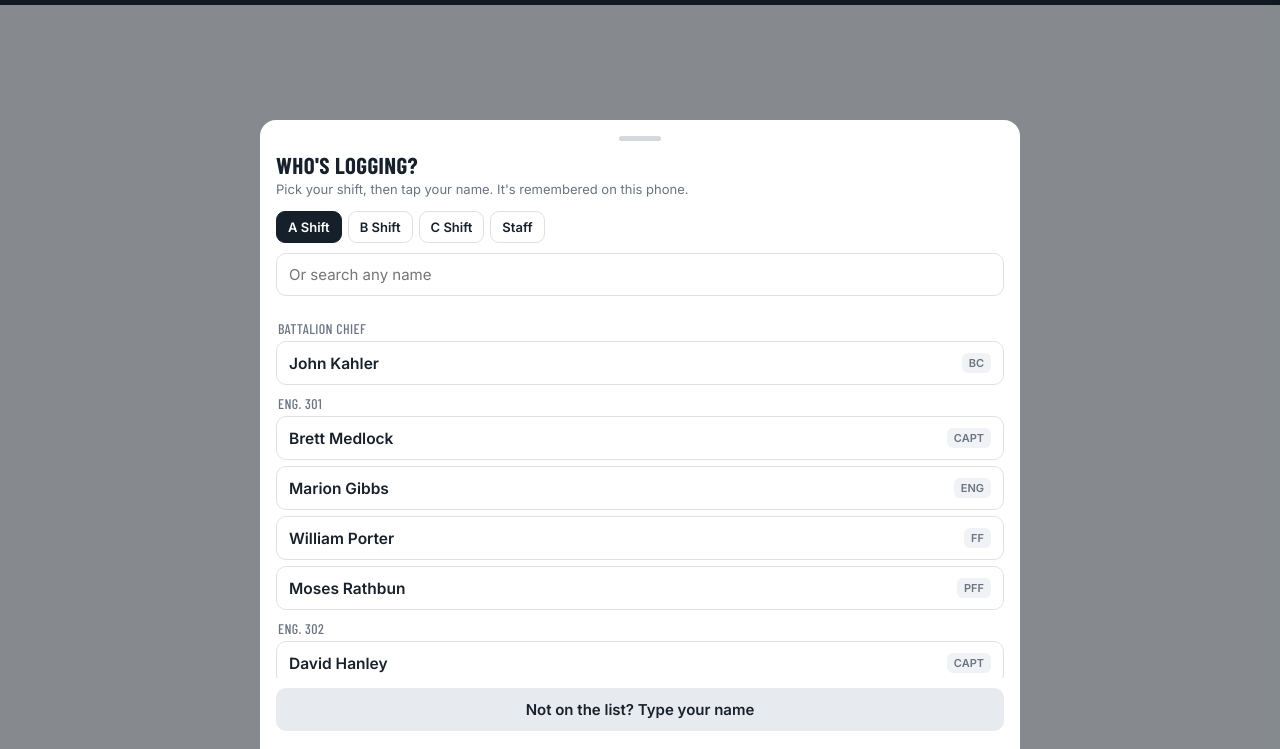
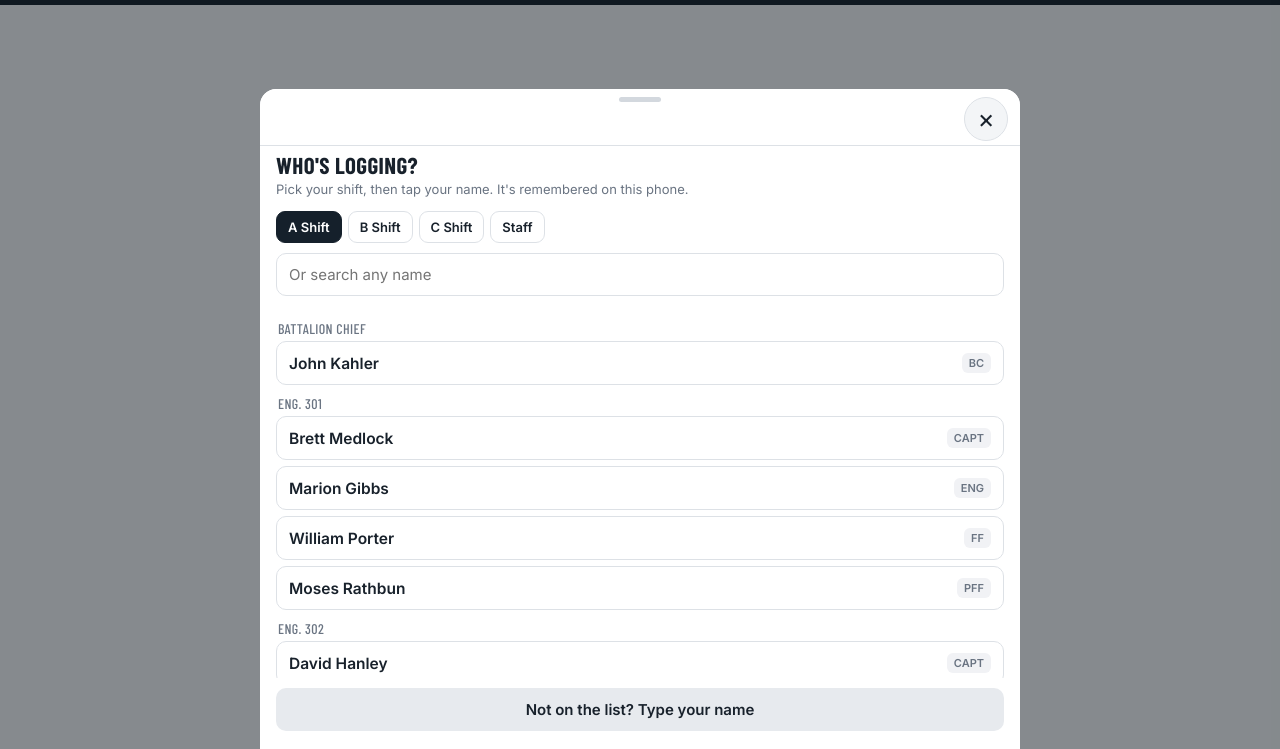
Before and after one commit to usar301-sfr/usar301, a plain HTML site: page index.html in a window 1280 px wide. Shown: the part 51-800 px from the top of the page. Drawn offline with nearby package versions, Linux system fonts and the light colour scheme; no server answers.

Commit message:
Add close button and swipe-down to close on pop-ups
Co-Authored-By: Claude Opus 5.5 <noreply@anthropic.com>
Claude-Session: https://claude.ai/code/session_0163s3U7kdpeU3gvHXJRqNCG

```diff
--- a/index.html
+++ b/index.html
@@ -152,6 +152,11 @@ input.in,textarea.in,select.in{width:100%;border:1px solid var(--line);border-ra
 .sheet.open{transform:none}
 .sheet h3{font-family:var(--head);font-size:23px;margin:0 0 2px;text-transform:uppercase;letter-spacing:.4px}
 .grab{width:42px;height:5px;border-radius:9px;background:#d3d8de;margin:0 auto 10px}
+.sheet-top{position:sticky;top:-16px;z-index:3;background:#fff;margin:-16px -16px 6px;padding:8px 16px 0;height:56px;box-sizing:border-box;border-radius:16px 16px 0 0;touch-action:none;box-shadow:0 1px 0 var(--line)}
+.sheet-top .grab{margin:0 auto 4px}
+.sheet-x{position:absolute;right:12px;top:8px;width:44px;height:44px;border-radius:50%;border:1px solid var(--line);background:#f3f5f7;color:var(--ink);font-size:26px;line-height:1;display:flex;align-items:center;justify-content:center;cursor:pointer;padding:0}
+.sheet-x:active{background:#e3e7eb}
+.sheet h3{padding-right:52px}
 .toast{position:fixed;left:50%;bottom:calc(env(safe-area-inset-bottom) + 80px);transform:translateX(-50%);background:var(--navy);color:#fff;padding:11px 16px;border-radius:10px;z-index:60;font-size:14px;display:none;max-width:90vw}
 .logrow{background:#fff;border:1px solid var(--line);border-radius:10px;padding:10px 12px;margin:6px 0;font-size:13.5px}
 .logrow .a{font-weight:700;font-size:11px;letter-spacing:.5px;text-transform:uppercase;padding:2px 8px;border-radius:999px}
@@ -398,8 +403,22 @@ function closeDrawer(){ $('#drawer').classList.remove('open'); $('#drawerBg').st
 $('#menuBtn').onclick = openDrawer; $('#drawerBg').onclick = closeDrawer;
 function go(r){ if(ctxReady()) S.ctxEdit=false; S.route=r; closeDrawer(); closeSheet(); window.scrollTo(0,0); render(); }
 
-function openSheet(html, onMount){ $('#sheet').innerHTML='<div class="grab"></div>'+html; $('#sheet').classList.add('open'); $('#sheetBg').style.display='block'; onMount&&onMount(); }
-function closeSheet(){ $('#sheet').classList.remove('open'); $('#sheetBg').style.display='none'; }
+function openSheet(html, onMount){ const sh=$('#sheet'); sh.style.transform=''; sh.style.transition='';
+  sh.innerHTML='<div class="sheet-top"><div class="grab"></div><button class="sheet-x" aria-label="Close" onclick="closeSheet()">&times;</button></div>'+html;
+  sh.scrollTop=0; sh.classList.add('open'); $('#sheetBg').style.display='block'; onMount&&onMount(); }
+function closeSheet(){ const sh=$('#sheet'); sh.style.transform=''; sh.style.transition=''; sh.classList.remove('open'); $('#sheetBg').style.display='none'; }
+// Swipe down to close: drag from the top bar, or anywhere when the sheet is scrolled to the top
+(function(){ const sh=$('#sheet'); let y0=null, dy=0, drag=false;
+  sh.addEventListener('touchstart',e=>{ if(e.target.closest('.sheet-x')) return;
+    const onTop=!!e.target.closest('.sheet-top');
+    if(onTop || sh.scrollTop<=0){ y0=e.touches[0].clientY; dy=0; drag=onTop; } else y0=null; },{passive:true});
+  sh.addEventListener('touchmove',e=>{ if(y0==null) return; const d=e.touches[0].clientY-y0;
+    if(!drag){ if(d>8 && sh.scrollTop<=0) drag=true; else if(d<0){ y0=null; return; } else return; }
+    dy=Math.max(0,d); sh.style.transition='none'; sh.style.transform='translateY('+dy+'px)'; e.preventDefault(); },{passive:false});
+  const end=()=>{ if(y0==null) return; y0=null; if(!drag) return; drag=false; sh.style.transition='';
+    if(dy>90) closeSheet(); else sh.style.transform=''; dy=0; };
+  sh.addEventListener('touchend',end); sh.addEventListener('touchcancel',end);
+})();
 $('#sheetBg').onclick = closeSheet;
 
 function signIn(after){
```
